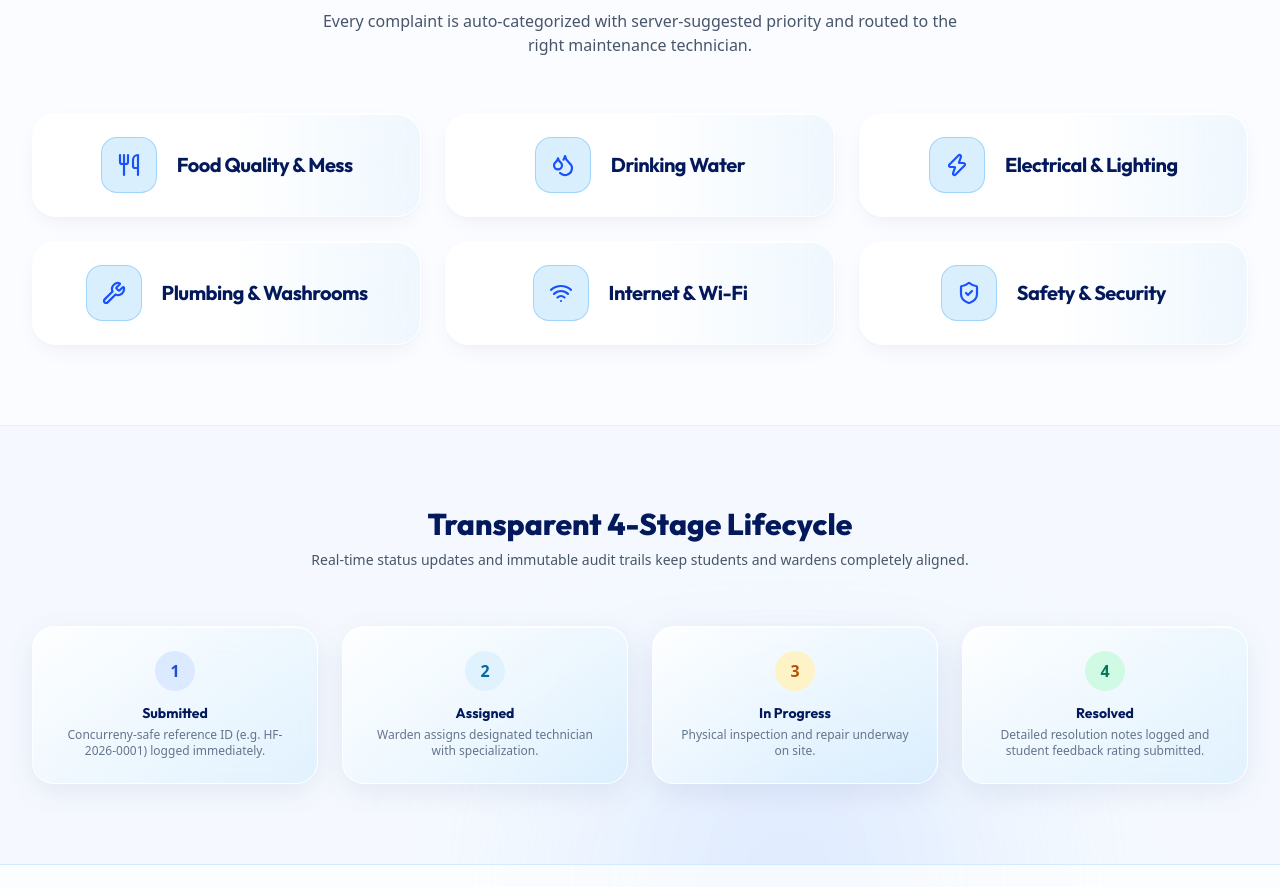
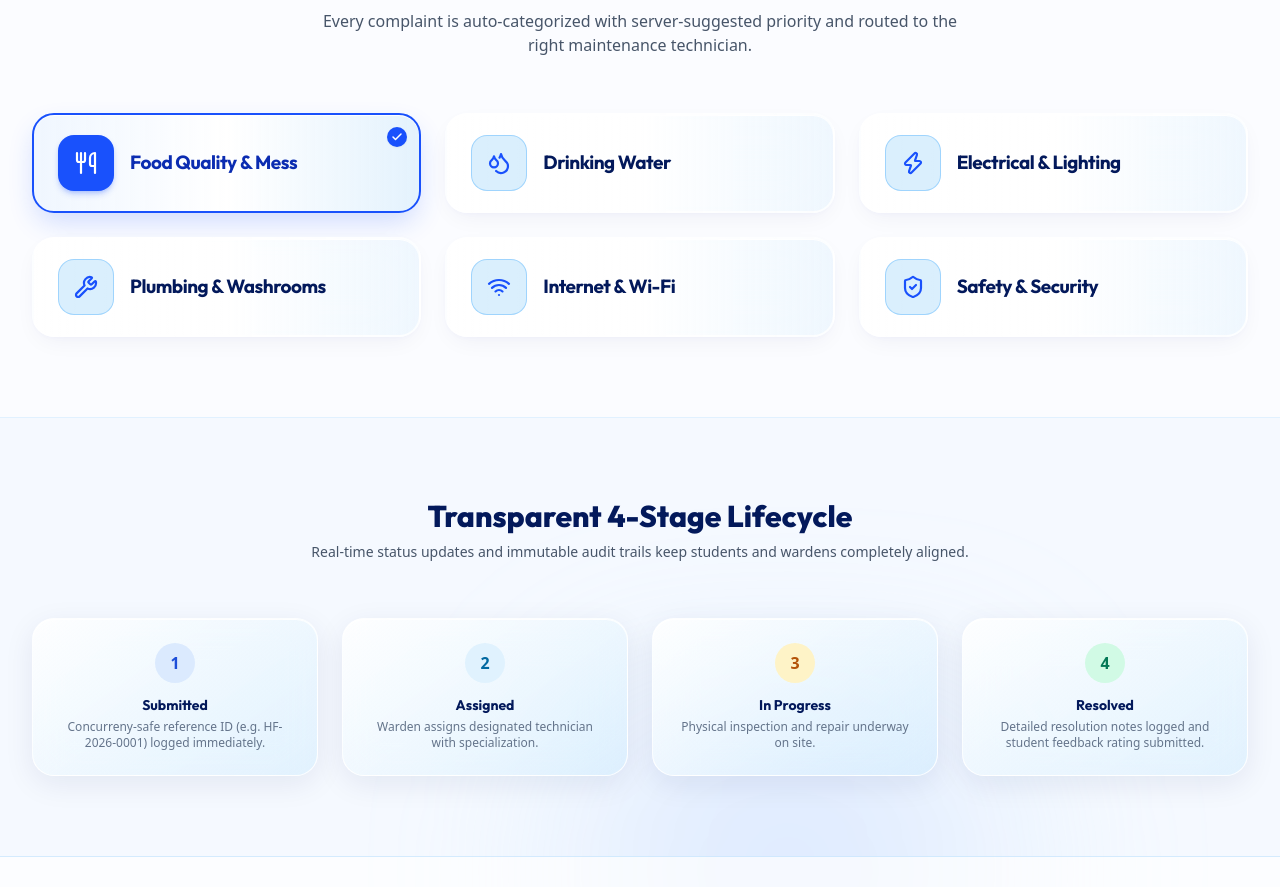
Before and after one commit to naitik164/Hostel-Fix, a React (Vite) app in the folder client/: page / in a window 1280 px wide. Shown: the part 948-1835 px from the top of the page. Built offline with nearby package versions, Linux system fonts and the light colour scheme; no server answers.

Commit message:
FixedUI and Refresh Issues

```diff
--- a/client/src/components/CategorySelector.jsx
+++ b/client/src/components/CategorySelector.jsx
@@ -6,6 +6,7 @@ import {
   Wrench,
   Wifi,
   ShieldCheck,
+  Check,
 } from 'lucide-react';
 
 export const CATEGORIES_DATA = [
@@ -55,15 +56,20 @@ const CategorySelector = ({
 }) => {
   return (
     <div
-      className={`grid grid-cols-1 md:grid-cols-2 lg:grid-cols-3 gap-5 sm:gap-6 w-full ${className}`}
+      className={`grid grid-cols-1 md:grid-cols-2 lg:grid-cols-3 gap-4 sm:gap-5 lg:gap-6 auto-rows-fr w-full ${className}`}
       role="radiogroup"
       aria-label="Complaint Categories"
     >
       {CATEGORIES_DATA.map((cat, idx) => {
         const Icon = cat.icon;
         const isSelected =
-          selectedCategory === cat.name ||
-          selectedCategory === cat.backendValue;
+          Boolean(selectedCategory) &&
+          (selectedCategory === cat.name ||
+            selectedCategory === cat.backendValue ||
+            (cat.id === 'plumbing' && selectedCategory.startsWith('Plumbing')) ||
+            (cat.id === 'electrical' && selectedCategory.includes('Electri')) ||
+            (cat.id === 'security' &&
+              (selectedCategory.includes('Security') || selectedCategory.includes('Safety'))));
 
         return (
           <button
@@ -75,37 +81,70 @@ const CategorySelector = ({
             aria-checked={isSelected}
             tabIndex={interactive ? 0 : -1}
             style={{
-              animationDelay: `${idx * 110}ms`,
+              animationDelay: `${idx * 80}ms`,
               animationFillMode: 'both',
             }}
             className={`
-              group relative w-full min-h-[96px] sm:h-[104px] px-5 sm:px-7 py-4 sm:py-0
-              flex items-center justify-center gap-4 sm:gap-5
-              rounded-[24px] text-left select-none
-              transition-all duration-300 ease-out
-              animate-in fade-in slide-in-from-bottom-3 duration-500
+              group relative w-full h-full min-h-[92px] sm:min-h-[100px]
+              p-4 sm:px-6 sm:py-5
+              flex items-center text-left select-none
+              rounded-[22px]
+              transition-all duration-200 ease-out
+              animate-in fade-in slide-in-from-bottom-2 duration-400
               ${interactive ? 'cursor-pointer' : 'cursor-default'}
-              bg-gradient-to-r from-white/95 via-white/85 to-[#EBF5FE]/75
+              border-2
+              ${
+                isSelected
+                  ? 'border-[#1951FC] bg-gradient-to-r from-blue-50/95 via-white to-[#E1F1FD]/90 shadow-[0_12px_28px_-4px_rgba(25,81,252,0.2),inset_0_1px_0_0_rgba(255,255,255,0.95)]'
+                  : 'border-white/80 bg-gradient-to-r from-white/95 via-white/85 to-[#EBF5FE]/75 shadow-[0_8px_24px_-6px_rgba(3,25,91,0.06),0_2px_8px_-2px_rgba(25,81,252,0.04),inset_0_1px_0_0_rgba(255,255,255,0.95)] hover:border-[#77C1FC] hover:bg-gradient-to-r hover:from-white hover:via-[#F0F7FF] hover:to-[#E1F1FD] hover:shadow-[0_14px_32px_-6px_rgba(25,81,252,0.14),0_4px_12px_-2px_rgba(3,25,91,0.06),inset_0_1px_0_0_rgba(255,255,255,0.95)] hover:-translate-y-1'
+              }
               backdrop-blur-xl
-              border border-white/90
-              shadow-[0_8px_24px_-6px_rgba(3,25,91,0.06),0_2px_8px_-2px_rgba(25,81,252,0.04),inset_0_1px_0_0_rgba(255,255,255,0.95)]
-              hover:border-[#77C1FC]
-              hover:bg-gradient-to-r hover:from-white hover:via-[#F0F7FF] hover:to-[#E1F1FD]
-              hover:shadow-[0_16px_36px_-6px_rgba(25,81,252,0.16),0_4px_14px_-2px_rgba(3,25,91,0.08),inset_0_1px_0_0_rgba(255,255,255,0.95)]
-              hover:-translate-y-1.5
             `}
           >
-            {/* 56px square icon container */}
-            <div
-              className="w-14 h-14 shrink-0 rounded-[16px] flex items-center justify-center bg-[#CBE9FD]/70 text-[#1951FC] border border-[#77C1FC]/60 transition-all duration-300 ease-out group-hover:bg-[#CBE9FD] group-hover:scale-105 group-hover:border-[#1951FC]/40"
-            >
-              <Icon className="w-6 h-6 stroke-[2.2] text-[#1951FC]" />
+            {/* Top-right subtle selection indicator (does not affect flex flow or shift layout) */}
+            {isSelected && (
+              <div
+                aria-hidden="true"
+                className="absolute top-2.5 right-2.5 sm:top-3 sm:right-3 w-5 h-5 rounded-full bg-[#1951FC] text-white flex items-center justify-center shadow-sm animate-in fade-in zoom-in-75 duration-200"
+              >
+                <Check className="w-3 h-3 stroke-[3]" />
+              </div>
+            )}
+
+            <div className="flex items-center gap-4 sm:gap-4.5 w-full min-w-0">
+              {/* 56px fixed-size square icon container */}
+              <div
+                className={`
+                  w-14 h-14 min-w-[56px] min-h-[56px] shrink-0
+                  rounded-[16px] flex items-center justify-center
+                  transition-all duration-200 ease-out
+                  ${
+                    isSelected
+                      ? 'bg-[#1951FC] text-white shadow-md shadow-electric/25'
+                      : 'bg-[#CBE9FD]/70 text-[#1951FC] border border-[#77C1FC]/60 group-hover:bg-[#CBE9FD] group-hover:scale-105 group-hover:border-[#1951FC]/40'
+                  }
+                `}
+              >
+                <Icon
+                  className={`w-6 h-6 stroke-[2.2] transition-colors duration-200 ${
+                    isSelected ? 'text-white' : 'text-[#1951FC]'
+                  }`}
+                />
+              </div>
+
+              {/* Vertically centered category title */}
+              <div className="flex-1 min-w-0 flex items-center">
+                <h3
+                  className={`
+                    font-heading font-bold text-[17px] sm:text-[18px] lg:text-[19px] tracking-tight leading-snug
+                    transition-colors duration-200 break-words
+                    ${isSelected ? 'text-[#0B2CB1]' : 'text-[#03195B] group-hover:text-[#0B2CB1]'}
+                  `}
+                >
+                  {cat.name}
+                </h3>
+              </div>
             </div>
-
-            {/* Category Title typography */}
-            <h3 className="font-heading font-bold text-[18px] sm:text-[20px] tracking-tight text-[#03195B] group-hover:text-[#0B2CB1] transition-colors duration-200 whitespace-normal sm:whitespace-nowrap">
-              {cat.name}
-            </h3>
           </button>
         );
       })}
--- a/client/src/pages/auth/AdminLogin.jsx
+++ b/client/src/pages/auth/AdminLogin.jsx
@@ -1,11 +1,12 @@
 import React, { useState, useEffect } from 'react';
-import { useNavigate, Link } from 'react-router-dom';
+import { useNavigate, useLocation, Link } from 'react-router-dom';
 import { useAuth } from '../../context/AuthContext';
 import { Shield, ArrowLeft, Eye, EyeOff, Lock, Mail, AlertCircle, Loader2 } from 'lucide-react';
 
 const AdminLogin = () => {
   const { user, loading: authLoading, loginAsAdmin } = useAuth();
   const navigate = useNavigate();
+  const location = useLocation();
 
   const [loginId, setLoginId] = useState('');
   const [password, setPassword] = useState('');
@@ -13,15 +14,20 @@ const AdminLogin = () => {
   const [error, setError] = useState('');
   const [loading, setLoading] = useState(false);
 
+  const fromPath = location.state?.from?.pathname;
+
   useEffect(() => {
     if (!authLoading && user) {
       if (user.role === 'admin') {
-        navigate('/admin/dashboard', { replace: true });
+        const dest = fromPath && fromPath.startsWith('/admin') ? fromPath : '/admin/dashboard';
+        navigate(dest, { replace: true });
+      } else if (user.role === 'staff') {
+        navigate('/staff/dashboard', { replace: true });
       } else {
         navigate('/student/dashboard', { replace: true });
       }
     }
-  }, [user, authLoading, navigate]);
+  }, [user, authLoading, navigate, fromPath]);
 
   const handleSubmit = async (e) => {
     e.preventDefault();
@@ -34,7 +40,8 @@ const AdminLogin = () => {
       setLoading(true);
       setError('');
       await loginAsAdmin(loginId, password);
-      navigate('/admin/dashboard');
+      const dest = fromPath && fromPath.startsWith('/admin') ? fromPath : '/admin/dashboard';
+      navigate(dest, { replace: true });
     } catch (err) {
       setError(err.response?.data?.message || err.message || 'Authentication failed. Please check credentials.');
     } finally {
--- a/client/src/pages/auth/StaffLogin.jsx
+++ b/client/src/pages/auth/StaffLogin.jsx
@@ -1,5 +1,5 @@
 import React, { useState, useEffect } from 'react';
-import { useNavigate, Link } from 'react-router-dom';
+import { useNavigate, useLocation, Link } from 'react-router-dom';
 import { useAuth } from '../../context/AuthContext';
 import { GoogleLogin } from '@react-oauth/google';
 import { ArrowLeft, Shield, AlertCircle, Sparkles, CheckCircle2 } from 'lucide-react';
@@ -7,20 +7,25 @@ import { ArrowLeft, Shield, AlertCircle, Sparkles, CheckCircle2 } from 'lucide-r
 const StaffLogin = () => {
   const { user, loading: authLoading, loginStaffWithGoogle } = useAuth();
   const navigate = useNavigate();
+  const location = useLocation();
+
   const [error, setError] = useState('');
   const [loading, setLoading] = useState(false);
+
+  const fromPath = location.state?.from?.pathname;
 
   useEffect(() => {
     if (!authLoading && user) {
       if (user.role === 'staff') {
-        navigate('/staff/dashboard', { replace: true });
+        const dest = fromPath && fromPath.startsWith('/staff') ? fromPath : '/staff/dashboard';
+        navigate(dest, { replace: true });
       } else if (user.role === 'admin') {
         navigate('/admin/dashboard', { replace: true });
       } else {
         navigate('/student/dashboard', { replace: true });
       }
     }
-  }, [user, authLoading, navigate]);
+  }, [user, authLoading, navigate, fromPath]);
 
   const googleClientId = import.meta.env.VITE_GOOGLE_CLIENT_ID;
 
@@ -29,7 +34,8 @@ const StaffLogin = () => {
       setLoading(true);
       setError('');
       await loginStaffWithGoogle(credentialResponse.credential);
-      navigate('/staff/dashboard');
+      const dest = fromPath && fromPath.startsWith('/staff') ? fromPath : '/staff/dashboard';
+      navigate(dest, { replace: true });
     } catch (err) {
       const msg =
         err.response?.data?.message ||
--- a/client/src/pages/auth/StudentLogin.jsx
+++ b/client/src/pages/auth/StudentLogin.jsx
@@ -1,5 +1,5 @@
 import React, { useState, useEffect } from 'react';
-import { useNavigate, Link } from 'react-router-dom';
+import { useNavigate, useLocation, Link } from 'react-router-dom';
 import { useAuth } from '../../context/AuthContext';
 import { GoogleLogin } from '@react-oauth/google';
 import { ArrowLeft, Shield, AlertCircle, CheckCircle, Sparkles, Loader2 } from 'lucide-react';
@@ -7,18 +7,26 @@ import { ArrowLeft, Shield, AlertCircle, CheckCircle, Sparkles, Loader2 } from '
 const StudentLogin = () => {
   const { user, loading: authLoading, loginWithGoogle } = useAuth();
   const navigate = useNavigate();
+  const location = useLocation();
   const [error, setError] = useState('');
   const [loading, setLoading] = useState(false);
+
+  const fromPath = location.state?.from?.pathname;
 
   useEffect(() => {
     if (!authLoading && user) {
       if (user.role === 'admin') {
         navigate('/admin/dashboard', { replace: true });
+      } else if (user.role === 'staff') {
+        navigate('/staff/dashboard', { replace: true });
       } else {
-        navigate('/student/dashboard', { replace: true });
+        const dest = fromPath && !fromPath.startsWith('/admin') && !fromPath.startsWith('/staff')
+          ? fromPath
+          : '/student/dashboard';
+        navigate(dest, { replace: true });
       }
     }
-  }, [user, authLoading, navigate]);
+  }, [user, authLoading, navigate, fromPath]);
 
   const googleClientId = import.meta.env.VITE_GOOGLE_CLIENT_ID;
 
@@ -27,7 +35,10 @@ const StudentLogin = () => {
       setLoading(true);
       setError('');
       await loginWithGoogle(credentialResponse.credential);
-      navigate('/student/dashboard');
+      const dest = fromPath && !fromPath.startsWith('/admin') && !fromPath.startsWith('/staff')
+        ? fromPath
+        : '/student/dashboard';
+      navigate(dest, { replace: true });
     } catch (err) {
       setError(err.response?.data?.message || err.message || 'Google authentication failed.');
     } finally {
```
Also changed, not shown: client/vercel.json (added), 2 other files (tests, documents, lock files or other folders).
